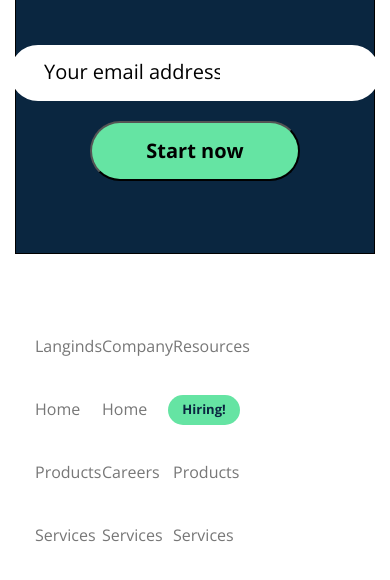
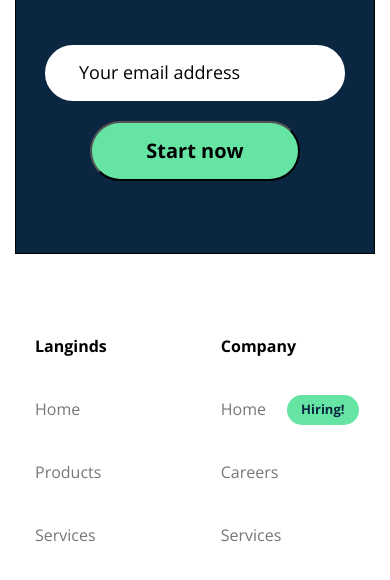
Before and after one commit to Alextwixmen/landingBlog, a website built with Vite: page index.html in a window 390 px wide. Shown: the part 5007-5587 px from the top of the page. Built offline with nearby package versions, Linux system fonts and the light colour scheme.

Commit message:
some adaptive changes

```diff
--- a/src/scss/common/variable.scss
+++ b/src/scss/common/variable.scss
@@ -7,4 +7,4 @@ $secondary-font: 'Manrope', sans-serif;
 
 //adaptive
 $breakpoint_tablet: 768px;
-$breakpoint_mobile: 375px;
+$breakpoint_mobile: 475px;
--- a/src/scss/components/advertising-block/advertising-block-media.scss
+++ b/src/scss/components/advertising-block/advertising-block-media.scss
@@ -12,5 +12,9 @@
 @include mobile {
   .advertising-blck__input {
     width: 300px;
+    padding-right: 95px;
+  }
+  .advertising-blck__input::placeholder {
+    font-size: 18px;
   }
 }
--- a/src/scss/components/advertising-block/advertising-block.scss
+++ b/src/scss/components/advertising-block/advertising-block.scss
@@ -36,7 +36,7 @@
   background-color: #fff;
   border: 2px solid #fff;
   border-radius: 240px;
-  padding: 12px 158px 12px 32px;
+  padding: 12px 155px 12px 32px;
 }
 .advertising-blck__input::placeholder {
   font-style: normal;
--- a/src/scss/components/footer/footer-media.scss
+++ b/src/scss/components/footer/footer-media.scss
@@ -9,4 +9,9 @@
   }
 }
 @include mobile {
+  .footer-links {
+    display: flex;
+    flex-wrap: wrap;
+    // flex-direction: row;
+  }
 }
--- a/src/scss/components/footer/footer.scss
+++ b/src/scss/components/footer/footer.scss
@@ -45,6 +45,7 @@
   width: 100%;
   justify-content: space-between;
   flex-direction: row;
+  gap: 96px;
   &__list {
     display: flex;
     align-items: flex-start;
@@ -80,4 +81,8 @@
   &__company {
     position: relative;
   }
+  &__first-link {
+    color: $primary-text-color;
+    font-weight: 700;
+  }
 }
--- a/src/scss/components/header/header-media.scss
+++ b/src/scss/components/header/header-media.scss
@@ -1,6 +1,5 @@
 @include tablet {
   .menu {
-    // display: none;
     flex-direction: column;
     position: fixed;
     height: 100%;
@@ -10,6 +9,7 @@
     z-index: 55;
     overflow-y: auto;
     padding: 50px 40px;
+    opacity: 0.9;
     background-color: $secondary-text-color;
     &__item {
       color: whitesmoke;
```
